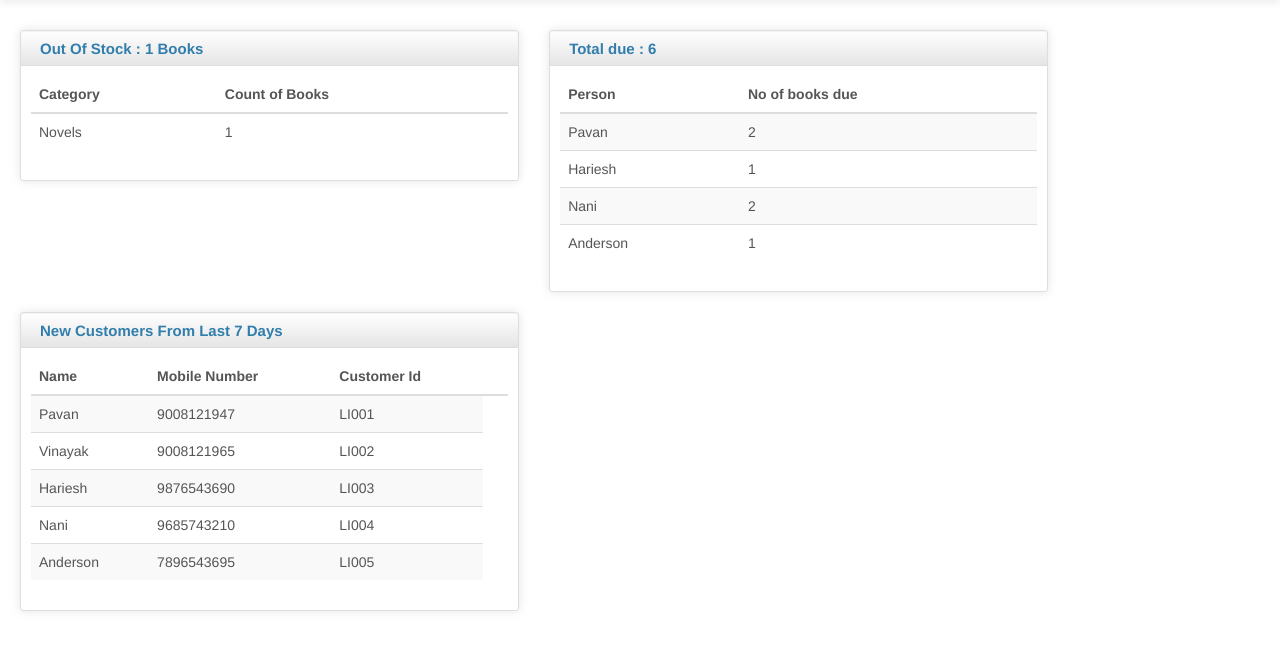
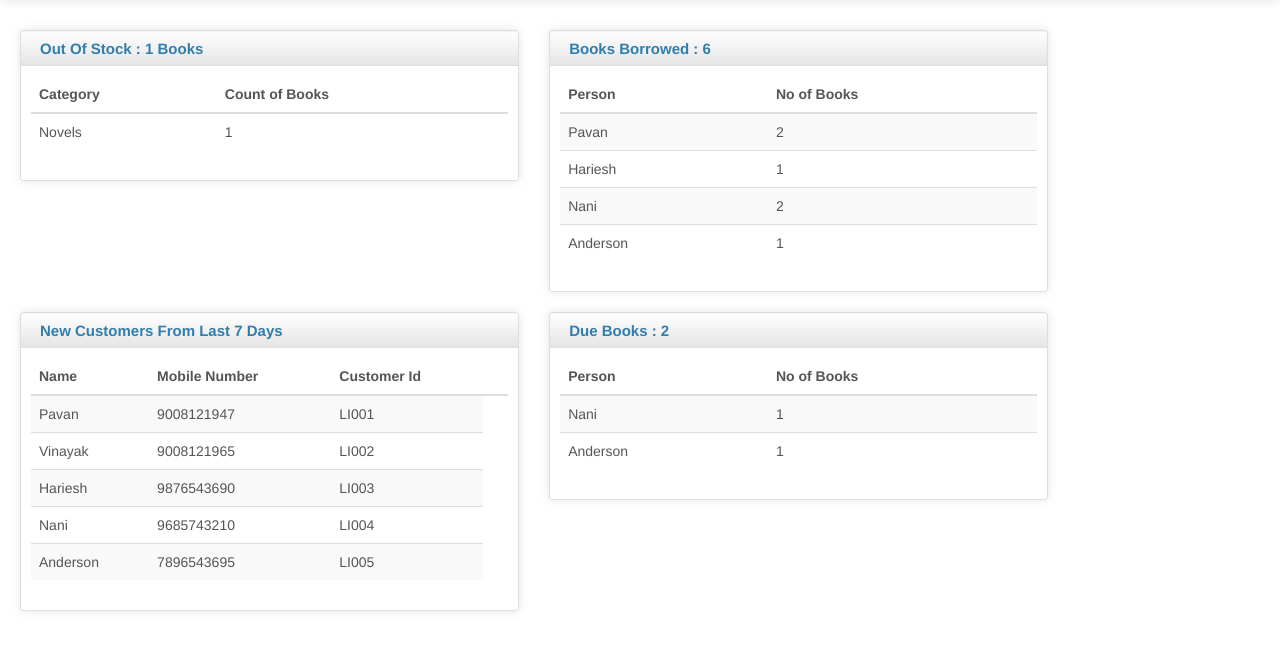
Before and after one commit to pavanmahiti/library, a Django app: page / in a window 1280 px wide. Shown: the part 62-712 px from the top of the page. Run offline with Django 3.2, Linux system fonts and the light colour scheme; a user stored in the database is signed in; data comes from the database, SQL or seed files in the repository; both versions use the stored data as it was after the commit; some libraries are stand-ins or nearby versions; some web fonts are replaced.

Commit message:
dashboard changes

```diff
--- a/mirafra_books/books/templates/borrow-book-listing.html
+++ b/mirafra_books/books/templates/borrow-book-listing.html
@@ -29,7 +29,7 @@
 		<td>{{ obj.borrowed_date }}</td>
 		<td>{{ obj.due_date }}</td>
 		<td>
-		  <a href="/edit/{{obj.id}}/" class="btn fancybox btn-xs btn-info">
+		  <a href="/return-borrow-book/{{obj.id}}/" class="btn fancybox btn-xs btn-info">
                     <i class="glyphicon glyphicon-edit icon-white"></i>
                     Return
                   </a>
--- a/mirafra_books/books/templates/dashboard.html
+++ b/mirafra_books/books/templates/dashboard.html
@@ -36,21 +36,21 @@
 <div class="box col-md-6">
 <div class="box-inner">
 <div class="box-header well" data-original-title="">
-<h2>Total due : {{user_due_books}} </h2>
+<h2>Books Borrowed : {{borrowed_users_books}} </h2>
 </div>
 <div class="box-content">
 <table class="table table-striped">
 <thead>
 <tr>
 <th>Person</th>
-<th>No of books due</th>
+<th>No of Books </th>
 </tr>
 </thead>
 <tbody>
-{%for i in users %}
+{%for i in borrowed_users %}
 <tr>
 <td class="center">{{i}}</td>
-<td class="center">{{i.get_dues.count}}</td>
+<td class="center">{{i.get_borrowed.count}}</td>
 </td>
 </tr>
 {%endfor%}
@@ -90,6 +90,36 @@
 </div>
 </div>
 
+
+<div class="box col-md-6">
+<div class="box-inner">
+<div class="box-header well" data-original-title="">
+<h2> Due Books : {{user_due_books}} </h2>
+</div>
+<div class="box-content">
+<table class="table table-striped">
+<thead>
+<tr>
+<th>Person</th>
+<th>No of Books </th>
+</tr>
+</thead>
+<tbody>
+{%for i in due_users %}
+<tr>
+<td class="center">{{i}}</td>
+<td class="center">{{i.get_dues.count}}</td>
+</td>
+</tr>
+{%endfor%}
+</tbody>
+</table>
+</div>
+</div>
+</div>
+
+
+
 </div>
 </div>
 {% endblock %}
--- a/mirafra_books/books/views.py
+++ b/mirafra_books/books/views.py
@@ -2,9 +2,11 @@
 from __future__ import unicode_literals
 from django.shortcuts import render
 from django.views.generic import CreateView,ListView
+from django.http import HttpResponseRedirect
 from datetime import datetime, timedelta
 from books.models import *
 from customer.models import *
+
 
 
 
@@ -12,8 +14,10 @@ def dashboard(request):
     categorys = [i for i in Category.objects.all() if i.get_no_of_stockout()]
     total_out_of_stock  = len([i for i in Book.objects.all()
                                if not i.has_stock()])
-    users = [i for i in Customer.objects.all() if i.get_dues() ]
+    due_users = [i for i in Customer.objects.all() if i.get_dues() ]
     user_due_books = Borrow.get_due_borrows().count()
+    borrowed_users = [i for i in Customer.objects.all() if i.get_borrowed() ]
+    borrowed_users_books = Borrow.get_borrowed_books().count()
     from_date = datetime.now() - timedelta(days=7)
     new_customers = Customer.objects.filter(created__range=[from_date, datetime.now()])
     return render(request,'dashboard.html',locals())
@@ -32,15 +36,22 @@ class Manage(object):
 
 
 class BorrowBook(Manage,  CreateView):
+    success_url = "/list-of-borrow_books/"
+
+
+class BorrowList(Manage,ListView):
+    template_name = 'borrow-book-listing.html'
     def get_queryset(self):
         qs = super(Manage, self).get_queryset()
         return qs.filter(return_date=None)
 
 
-class BorrowList(Manage,ListView):
-    template_name = 'borrow-book-listing.html'
-
-
 class BookList(Manage, ListView):
     model = Book
     template_name = 'book-listing.html'
+
+def return_book_date(request,qid=None):
+    bo_obj = Borrow.objects.get(id=qid)
+    bo_obj.return_date = datetime.now()
+    bo_obj.save()
+    return HttpResponseRedirect('/list-of-borrow_books/')
--- a/mirafra_books/customer/models.py
+++ b/mirafra_books/customer/models.py
@@ -16,6 +16,9 @@ class Customer(BaseContent):
         return self.name
 
     def get_dues(self):
+        return self.borrow_set.filter(due_date__lte=datetime.now(), return_date=None)
+
+    def get_borrowed(self):
         return self.borrow_set.filter(due_date__gte=datetime.now(), return_date=None)
 
 class Borrow(BaseContent):
@@ -31,4 +34,9 @@ class Borrow(BaseContent):
 
     @staticmethod
     def get_due_borrows():
+        return Borrow.objects.filter(due_date__lte=datetime.now(), return_date=None)
+
+
+    @staticmethod
+    def get_borrowed_books():
         return Borrow.objects.filter(due_date__gte=datetime.now(), return_date=None)
--- a/mirafra_books/mirafra_books/urls.py
+++ b/mirafra_books/mirafra_books/urls.py
@@ -24,6 +24,7 @@ urlpatterns = [
     url(r'^borrow-book/$',BorrowBook.as_view()),
     url(r'^list-of-books/$',BookList.as_view()),
     url(r'^list-of-borrow_books/$',BorrowList.as_view()),
+    url(r'^return-borrow-book/(?P<qid>.*)/$',return_book_date),
     url(r'.*css/bootstrap-cerulean.min.css$',
         lambda request: HttpResponseRedirect(
             '/static/charisma/css/bootstrap-cerulean.min.css')),
```
Also changed, not shown: mirafra_books/db.sqlite3.
